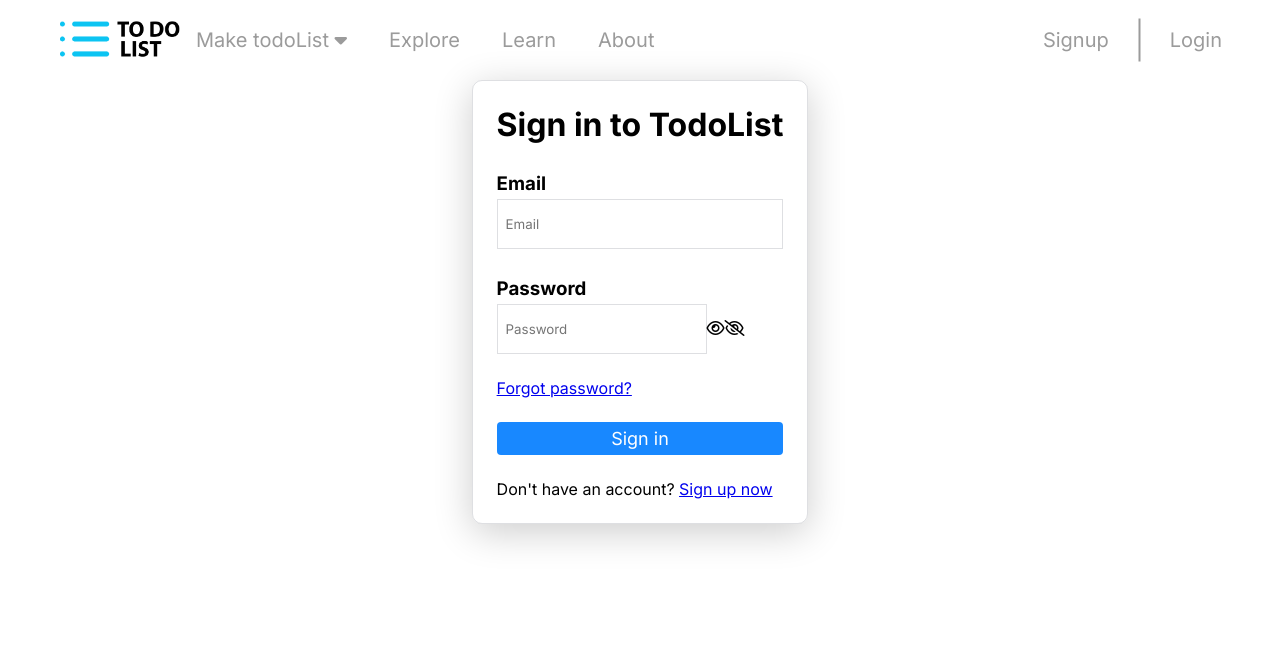
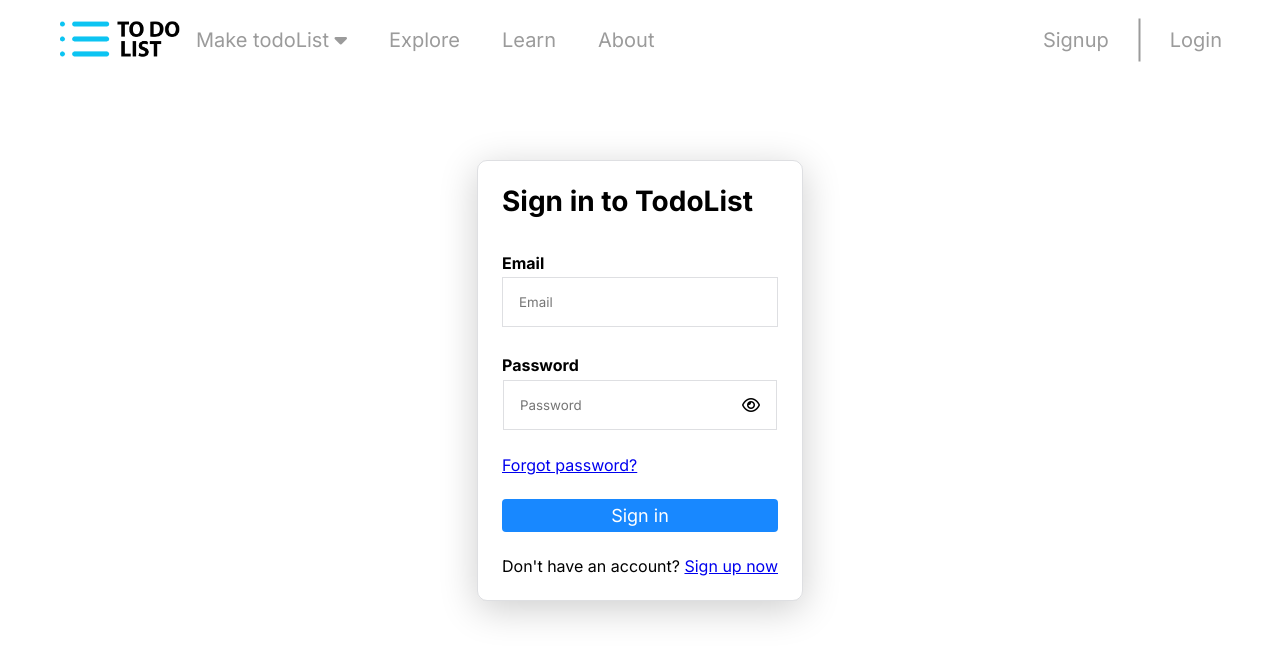
Before and after one commit to AlexGamer29/to-do-list, a React (Create React App) app: page /login in a window 1280 px wide. Shown: the top 660 px of the page. Built offline with nearby package versions, Linux system fonts and the light colour scheme.

Commit message:
feat(login): implements show/hide password input

```diff
--- a/src/components/Login/LoginForm.css
+++ b/src/components/Login/LoginForm.css
@@ -9,6 +9,7 @@ div#login__form__container {
   flex-direction: row;
   justify-content: center;
   align-items: flex-start;
+  padding: 5em 0 5em;
 }
 
 div#form__container {
@@ -26,7 +27,66 @@ div#form__container__wrap {
   padding: 1.5rem 1.5rem 0;
 }
 
-form {
+div#form__header {
+  padding-bottom: 2rem;
+}
+
+h1#form__header-primary {
+  font-size: 1.75rem;
+  line-height: 2rem;
+}
+
+div#form__password-container {
+  width: 100%;
+  display: flex;
+  flex-direction: column;
+}
+
+div#form__password__sub-container {
+  display: flex;
+  flex-direction: row;
+}
+
+div#form__password__input-container {
+  width: 100%;
+  padding: 1px;
+}
+
+span#form__password__input {
+  width: 100%;
+  flex-direction: row;
+  display: flex;
+  overflow: hidden;
+  position: relative;
+  height: 50px;
+  border: 1px;
+  border-color: var(--line);
+  border-style: solid;
+}
+
+input#form__password-input {
+  text-align: start;
+  border: none;
+  outline: none;
+  flex-grow: 2;
+  padding: 1rem;
+  appearance: none;
+}
+
+div#eyes__password {
+  display: flex;
+  justify-content: center;
+  flex-direction: row;
+  align-items: center;
+  padding: 1rem 1rem 1rem 0;
+}
+
+.fa-eye,
+.fa-eye-slash {
+  position: relative;
+}
+
+.fa-regular form {
   display: block;
   margin-top: 0em;
 }
@@ -39,15 +99,17 @@ form {
 
 .form__field-title {
   padding: 0.25rem 0 0.25rem;
+  font-size: 1em;
 }
 
-input {
-  padding: 0 0.5rem 0;
+input#form__email-input {
+  padding: 0 1rem 0;
   height: 50px;
   outline: none;
   border: 1px;
   border-color: var(--line);
   border-style: solid;
+  overflow: hidden;
 }
 
 button#signin {
@@ -81,6 +143,6 @@ input:invalid[focused="true"] {
   border: 1px solid red;
 }
 
-input:invalid[focused="true"] ~ span.form__error {
+input:invalid[focused="true"]~span.form__error {
   display: block;
 }
--- a/src/components/Login/LoginForm.js
+++ b/src/components/Login/LoginForm.js
@@ -39,6 +39,12 @@ export default function LoginForm() {
     reset();
   };
 
+  const [passwordShown, setPasswordShown] = useState(false);
+
+  const togglePasswordVisiblity = () => {
+    setPasswordShown(passwordShown ? false : true);
+  };
+
   return (
     <>
       <div id="login__form__container">
@@ -54,6 +60,7 @@ export default function LoginForm() {
                 </h3>
                 <input
                   id="form__email-input"
+                  className="form__input"
                   placeholder="Email"
                   type="email"
                   name="email"
@@ -74,11 +81,15 @@ export default function LoginForm() {
                 <h3 id="form__password-title" className="form__field-title">
                   Password
                 </h3>
-                <span>
+                <div id="form__password-container">
+                  <div id="form__password__sub-container">
+                    <div id="form__password__input-container">
+                      <span id="form__password__input">
                         <input
                           id="form__password-input"
+                          className="form__input"
                           placeholder="Password"
-                    type="password"
+                          type={passwordShown ? "text" : "password"}
                           name="password"
                           {...register("password", {
                             required: true,
@@ -87,9 +98,17 @@ export default function LoginForm() {
                             pattern: /[a-zA-Z]/,
                           })}
                         />
-                  <i class="fa-regular fa-eye" />
-                  <i class="fa-regular fa-eye-slash" />
+                        <div id="eyes__password">
+                          <i onClick={togglePasswordVisiblity} class={passwordShown ? "fa-regular fa-eye-slash" : "fa-regular fa-eye"} />
+                        </div>
+
                       </span>
+
+                    </div>
+                  </div>
+
+                </div>
+
                 {errors?.password?.type === "required" && (
                   <span className="form__error">This field is required</span>
                 )}
```
Lines whose indentation alone changed are shown as unchanged.
